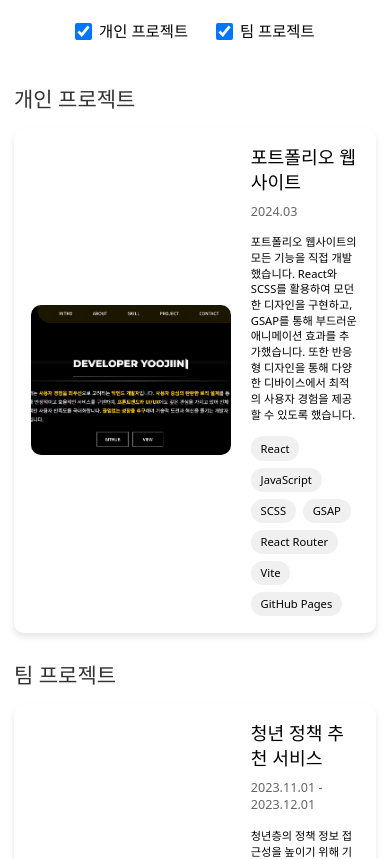
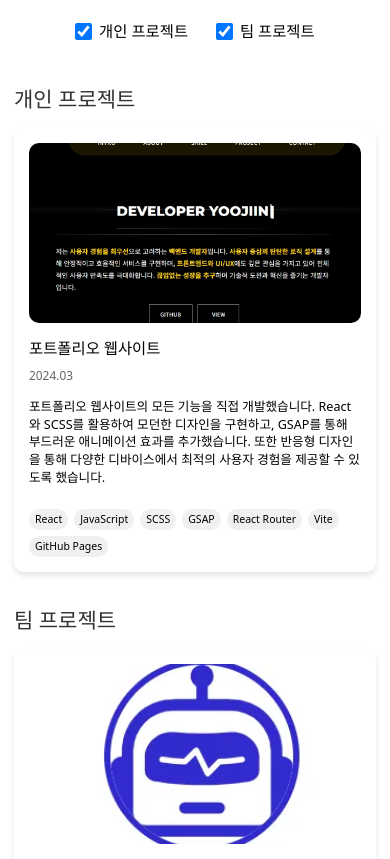
Before and after one commit to Yoo-Ha-young/portfolio, a React (Create React App) app: page / in a window 390 px wide. Shown: the part 2880-3739 px from the top of the page. Built offline with nearby package versions, Linux system fonts and the light colour scheme; a small style sheet from the web is missing; a web font is replaced by a local one.

Commit message:
feat: add GitHub links to projects

```diff
--- a/src/assets/scss/section/_project.scss
+++ b/src/assets/scss/section/_project.scss
@@ -98,7 +98,6 @@
             transform: translateX(0);
         }
     }
-}
 
     .project__image {
         width: 200px;
@@ -131,12 +130,12 @@
             font-weight: 600;
             margin: 0 0 0.5rem 0;
         }
+    }
 
     .project__period {
         color: #666;
         font-size: 0.9rem;
         display: block;
-    }
     }
 
     .project__description {
@@ -167,6 +166,116 @@
             padding: 0.3rem 0.7rem;
             border-radius: 12px;
             font-size: 0.8rem;
+        }
+    }
+
+    .project__view-more {
+        position: absolute;
+        top: 1.5rem;
+        right: 1.5rem;
+        display: flex;
+        align-items: center;
+        gap: 0.5rem;
+        color: #fff;
+        text-decoration: none;
+        font-size: 0.9rem;
+        opacity: 0;
+        transform: translateX(10px);
+        transition: all 0.3s ease;
+        background-color: rgba(0, 0, 0, 0.7);
+        padding: 8px 12px;
+        border-radius: 4px;
+        z-index: 2;
+
+        svg {
+            width: 1rem;
+            height: 1rem;
+            transition: transform 0.3s ease;
+            fill: #fff;
+        }
+
+        &:hover {
+            background-color: rgba(0, 0, 0, 0.9);
+            color: #fff;
+
+            svg {
+                transform: translateX(3px);
+            }
+        }
+
+        @media (max-width: 768px) {
+            top: 10px;
+            right: 10px;
+            padding: 6px 10px;
+            font-size: 0.8rem;
+            opacity: 0;
+            transform: translateX(10px);
+            background-color: rgba(0, 0, 0, 0.7);
+            color: #fff;
+            border-radius: 4px;
+        }
+    }
+
+    @media (max-width: 768px) {
+        flex-direction: column;
+        align-items: flex-start;
+        padding: 15px;
+        margin-bottom: 20px;
+
+        .project__image {
+            width: 100%;
+            height: 180px;
+            margin-right: 0;
+            margin-bottom: 15px;
+        }
+
+        .project__info {
+            width: 100%;
+        }
+
+        .project__header {
+            h4 {
+                font-size: 1.1rem;
+            }
+        }
+
+        .project__period {
+            font-size: 0.85rem;
+        }
+
+        .project__description {
+            font-size: 0.9rem;
+            margin: 8px 0;
+        }
+
+        .project__tech {
+            gap: 6px;
+            margin-top: 8px;
+
+            span {
+                padding: 3px 6px;
+                font-size: 0.75rem;
+            }
+        }
+
+        .project__view-more {
+            top: 10px;
+            right: 10px;
+            padding: 6px 10px;
+            font-size: 0.8rem;
+            opacity: 0;
+            transform: translateX(10px);
+            background-color: rgba(0, 0, 0, 0.7);
+            color: #fff;
+            border-radius: 4px;
+        }
+
+        &:hover {
+            .project__view-more {
+                opacity: 1;
+                transform: translateX(0);
+            }
+        }
     }
 }
 
@@ -239,35 +348,6 @@
     }
 }
 
-.project__view-more {
-    position: absolute;
-    top: 1.5rem;
-    right: 1.5rem;
-    display: flex;
-    align-items: center;
-    gap: 0.5rem;
-    color: #666;
-    text-decoration: none;
-    font-size: 0.9rem;
-    opacity: 0;
-    transform: translateX(10px);
-    transition: all 0.3s ease;
-
-    svg {
-        width: 1rem;
-        height: 1rem;
-        transition: transform 0.3s ease;
-    }
-
-    &:hover {
-        color: #333;
-
-        svg {
-            transform: translateX(3px);
-        }
-    }
-}
-
 #skip {
     position: absolute;
     left: -9999px;
```
Lines whose indentation alone changed are shown as unchanged.
